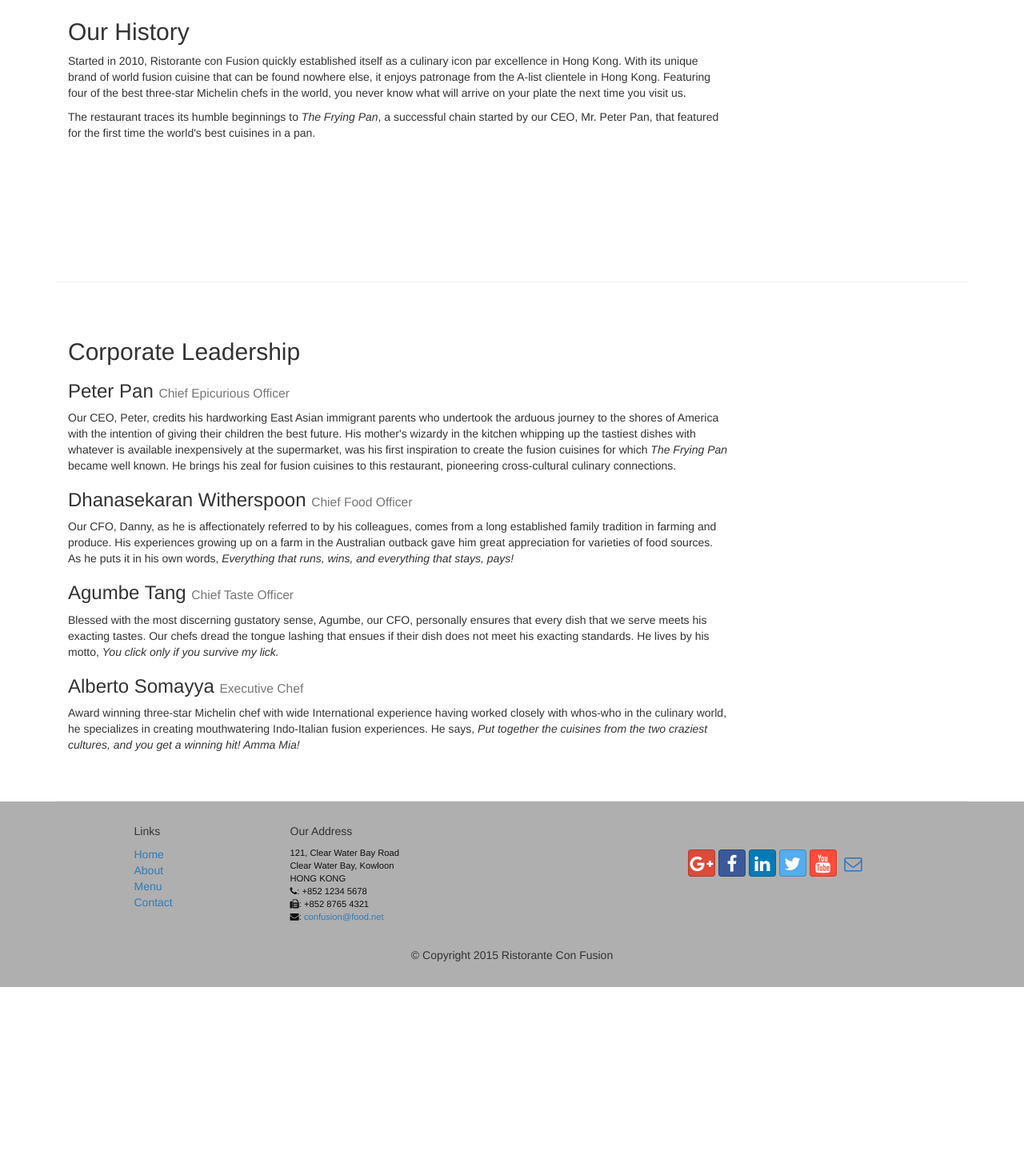
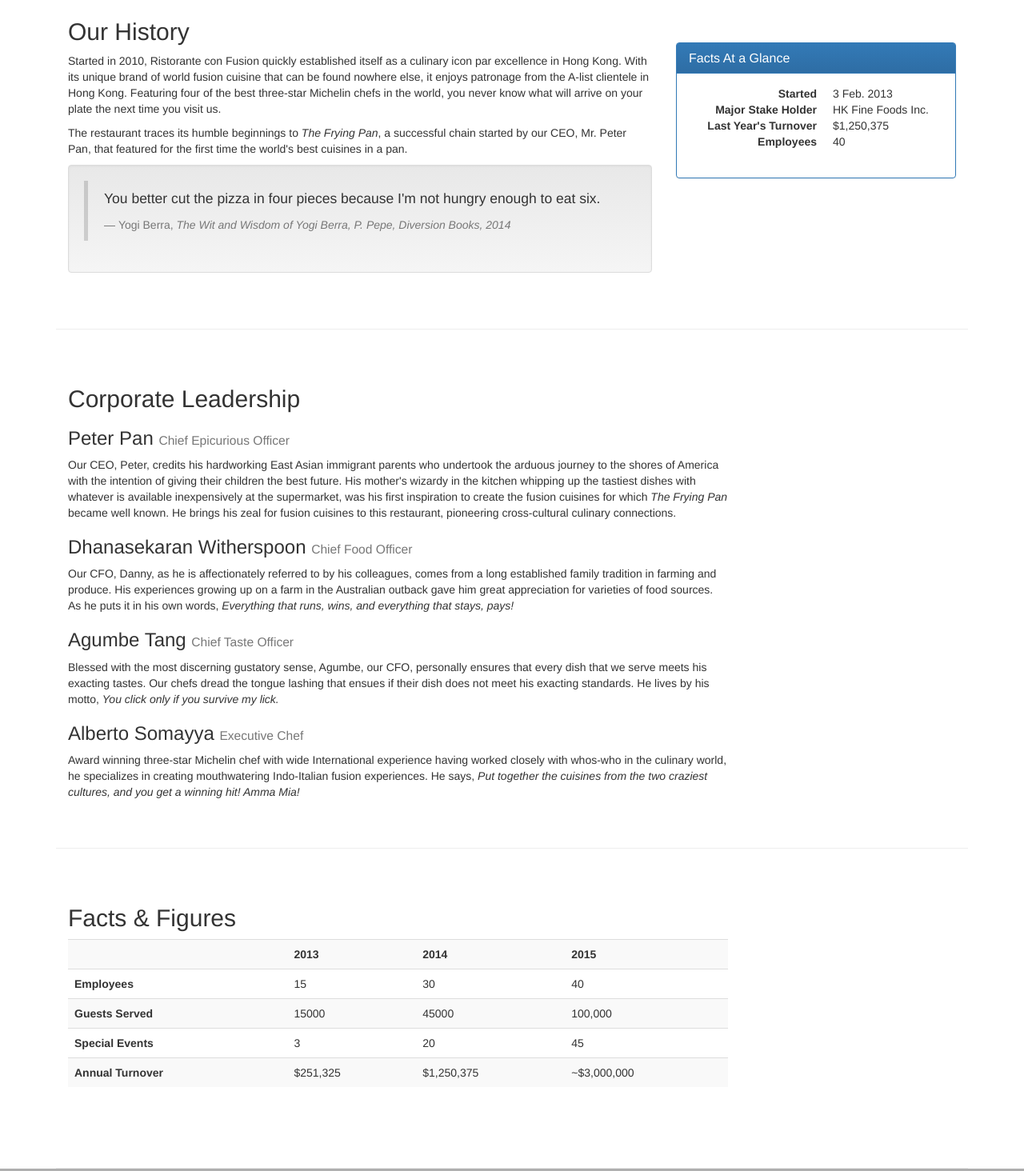
Before and after one commit to dethdoll/conFusion, a plain HTML site: page aboutus.html in a window 1280 px wide. Shown: the part 580-2044 px from the top of the page at 80% size. Before the commit the page ends 1814 px from the top, so only its background shows below. Drawn offline with nearby package versions, Linux system fonts and the light colour scheme.

Commit message:
exercises

```diff
--- a/aboutus.html
+++ b/aboutus.html
@@ -34,7 +34,7 @@
                     <span class="icon-bar"></span>
                     <span class="icon-bar"></span>
                 </button>
-                <a class="navbar-brand" href="#">Ristorante Con Fusion</a>
+                <a class="navbar-brand" href="#"><img src="img/logo.png" height=30 width=41></a>
             </div>
             <div id="navbar" class="navbar-collapse collapse">
                 <ul class="nav navbar-nav">
@@ -45,6 +45,7 @@
                     <li class="dropdown">
                         <a href="#" class="dropdown-toggle" data-toggle="dropdown"
                          role="button" aria-haspopup="true" aria-expanded="false">
+                         <span class="glyphicon glyphicon-list-alt" aria-hidden="true"></span>
                          Menu <span class="caret"></span></a>
                         <ul class="dropdown-menu">
                             <li><a href="#">Appetizers</a></li>
@@ -57,7 +58,7 @@
                             <li><a href="#">Weekend Brunch</a></li>
                         </ul>
                     </li>
-                    <li><a href="#">Contact</a></li>
+                    <li><a class="fa fa-envelop-o" href="contactus.html">Contact</a></li>
                 </ul>
             </div>
         </div>
@@ -74,7 +75,9 @@
                     <p style="padding:40px;"></p>
                     <p>We take inspiration from the World's best cuisines, and create a unique fusion experience. Our lipsmacking creations will tickle your culinary senses!</p>
                 </div>
-                <div class="col-xs-12 col-sm-4">
+                <div class="col-xs-12 col-sm-2">
+                    <p style="padding:20px;"></p>
+                    <img src="img/logo.png" class="img-responsive">
                 </div>
             </div>
         </div>
@@ -95,13 +98,42 @@
         </div>
 
         <div class="row row-content">
-            <div class="col-xs-12 col-sm-9">
+            <div class="col-xs-12 col-sm-8">
                 <h2>Our History</h2>
                 <p>Started in 2010, Ristorante con Fusion quickly established itself as a culinary icon par excellence in Hong Kong. With its unique brand of world fusion cuisine that can be found nowhere else, it enjoys patronage from the A-list clientele in Hong Kong.  Featuring four of the best three-star Michelin chefs in the world, you never know what will arrive on your plate the next time you visit us.</p>
                 <p>The restaurant traces its humble beginnings to <em>The Frying Pan</em>, a successful chain started by our CEO, Mr. Peter Pan, that featured for the first time the world's best cuisines in a pan.</p>
+
+                <div class="well">
+                    <blockquote>
+                        <p>You better cut the pizza in four pieces because
+                            I'm not hungry enough to eat six.</p>
+                        <footer>Yogi Berra,
+                          <cite>The Wit and Wisdom of Yogi Berra,
+                            P. Pepe, Diversion Books, 2014</cite>
+                        </footer>
+                    </blockquote>
+                </div>
+
             </div>
-            <div class="col-xs-12 col-sm-3">
+            <div class="col-xs-12 col-sm-4">
                 <p style="padding:20px;"></p>
+                <div class="panel panel-primary">
+                    <div class="panel-heading">
+                        <h3 class="panel-title">Facts At a Glance</h3>
+                    </div>
+                    <div class="panel-body">
+                        <dl class="dl-horizontal">
+                            <dt>Started</dt>
+                            <dd>3 Feb. 2013</dd>
+                            <dt>Major Stake Holder</dt>
+                            <dd>HK Fine Foods Inc.</dd>
+                            <dt>Last Year's Turnover</dt>
+                            <dd>$1,250,375</dd>
+                            <dt>Employees</dt>
+                            <dd>40</dd>
+                       </dl>
+                    </div>
+                </div>
             </div>
         </div>
 
@@ -123,6 +155,50 @@
             </div>
        </div>
 
+          <div class="row row-content">
+            <div class="col-xs-12 col-sm-9">
+              <h2>Facts &amp; Figures</h2>
+                <div class="table-responsive">
+                  <table class="table table-striped">
+                    <tr>
+                      <td>&nbsp;</td>
+                      <th>2013</th>
+                      <th>2014</th>
+                      <th>2015</th>
+                    </tr>
+                    <tr>
+                      <th>Employees</th>
+                      <td>15</td>
+                      <td>30</td>
+                      <td>40</td>
+                    </tr>
+                    <tr>
+                      <th>Guests Served</th>
+                      <td>15000</td>
+                      <td>45000</td>
+                      <td>100,000</td>
+                    </tr>
+                    <tr>
+                      <th>Special Events</th>
+                      <td>3</td>
+                      <td>20</td>
+                      <td>45</td>
+                    </tr>
+                    <tr>
+                      <th>Annual Turnover</th>
+                      <td>$251,325</td>
+                      <td>$1,250,375</td>
+                      <td>~$3,000,000</td>
+                    </tr>
+                  </table>
+                </div>
+            </div>
+             <div class="col-xs-12 col-sm-3">
+                <p style="padding:20px;"></p>
+
+            </div>
+       </div>
+
     </div>
 
     <footer class="row-footer">
@@ -134,7 +210,7 @@
                         <li><a href="index.html">Home</a></li>
                         <li><a href="aboutus.html">About</a></li>
                         <li><a href="#">Menu</a></li>
-                        <li><a href="#">Contact</a></li>
+                        <li><a href="contactus.html">Contact</a></li>
                     </ul>
                 </div>
                 <div class="col-xs-6 col-sm-5">
```
Also changed, not shown: index.html (+45 -13 lines).
